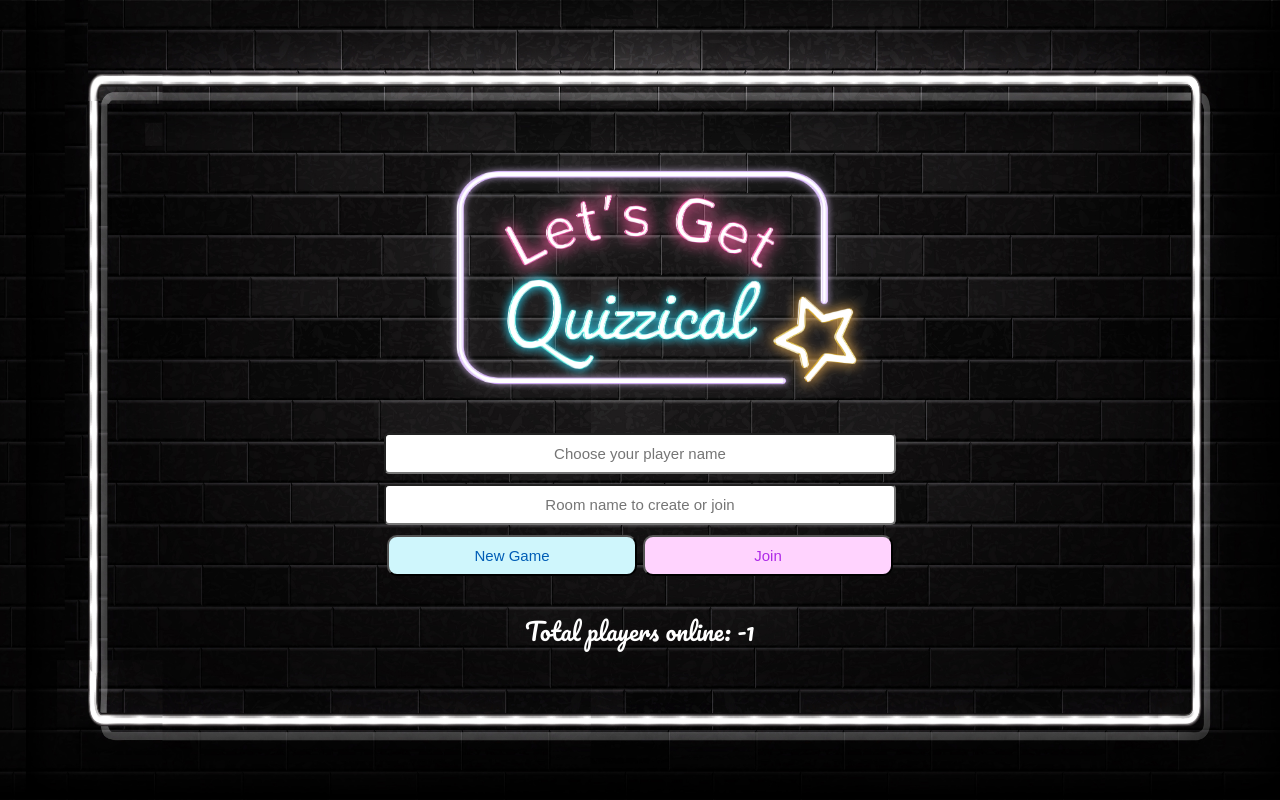
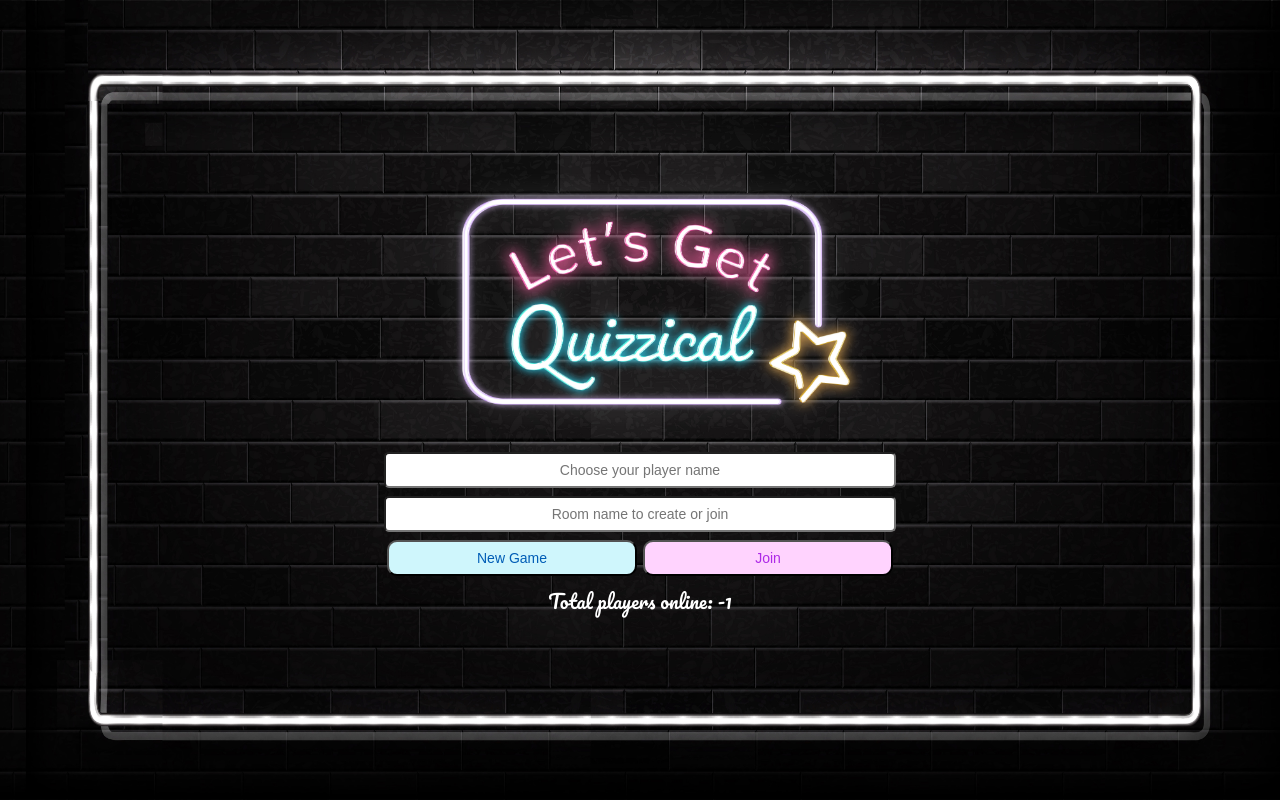
Before and after one commit to pearlhamilton/Quizzical, a React app in the folder react-client/: page / in a window 1280 px wide. Built offline with nearby package versions, Linux system fonts and the light colour scheme; no server answers.

Commit message:
styling fixes

```diff
--- a/react-client/src/components/PlayerBubble/style.css
+++ b/react-client/src/components/PlayerBubble/style.css
@@ -1,5 +1,5 @@
 .bubble{
-    background-color: blue;
+    background-color: rgb(200,71,84);
     border-radius: 50%;
     width: 100px;
     height: 100px;
--- a/react-client/src/pages/LeaderBoard/style.css
+++ b/react-client/src/pages/LeaderBoard/style.css
@@ -17,21 +17,6 @@
   padding-left: 2.8rem;
 }
 
-.score-container {
-  overflow: auto;
-  max-height: 300px;
-  min-width: 500px;
-  font-family: var( --content-text);
-  margin: 1rem;
-}
-
-
-@media screen and (max-width: 450px) {
-  #leaderboard-page {
-      background-image: url('../../images/home-mobile.jpg');
-  }
-}
-
 body {
   color: whitesmoke;
 }
@@ -41,3 +26,18 @@ h2 {
   font-family: var(--content-text);
   font-size: 1.8rem;
 }
+
+.score-container {
+  overflow: auto;
+  max-height: 240px;
+  min-width: 500px;
+  font-family: var( --content-text);
+  margin-bottom: 1rem;
+}
+
+
+@media screen and (max-width: 450px) {
+  #leaderboard-page {
+      background-image: url('../../images/home-mobile.jpg');
+  }
+}
--- a/react-client/src/pages/Lobby/style.css
+++ b/react-client/src/pages/Lobby/style.css
@@ -5,7 +5,7 @@
   }
 
   #Lobby{
-    background-image: url('../../images/leaderboard-desktop.jpg');
+    background-image: url('../../images/lobby-desktop.jpg');
     background-size: 100% 100%;
     background-repeat: no-repeat;
     height: 100vh;
@@ -14,20 +14,13 @@
     justify-content: center;
     align-items: center;
     text-align: center;
-    padding-left: 2.8rem;
+    padding-left: 12rem;
   }
 
   #players{
     display:flex;
     justify-content: space-between;
     min-width: 500px;
-  }
-
-
-  @media screen and (max-width: 450px) {
-    #leaderboard-page {
-        background-image: url('../../images/home-mobile.jpg');
-    }
   }
 
   body {
@@ -37,9 +30,15 @@
   h2 {
     /* padding-top: 12rem; */
     font-family: var(--content-text);
-    font-size: 1.8rem;
+    font-size: 2.5rem;
   }
 
   p {
     font-family: var(--content-text);
   }
+
+  @media screen and (max-width: 450px) {
+    #Lobby {
+        background-image: url('../../images/lobby-mobile.jpg');
+    }
+  }
--- a/react-client/src/pages/Welcome/style.css
+++ b/react-client/src/pages/Welcome/style.css
@@ -9,7 +9,7 @@
 #error {
     font-family: var(--content-text);
     position: absolute;
-    margin-top: 20px;
+    margin-top: 60px;
     font-size: 13px;
 }
 
@@ -29,9 +29,8 @@
 }
 
 #welcome img{
-    height: 300px;
+    height: 290px;
     width: auto;
-    padding-top: 0.5rem;
 }
 
 #welcome form{
@@ -50,11 +49,11 @@
 }
 #welcome input {
     margin: 0 auto;
-    font-size: 15px;
-    margin-bottom: 10px;
+    font-size: 14px;
+    margin-bottom: 8px;
     text-align: center;
     border-radius: 5px;
-    padding: 10px 0;
+    padding: 8px 0;
 
 }
 
@@ -90,12 +89,12 @@
 
 #welcome input[name="joinQuiz"]:hover {
     color:#ae2ae7;
-    background-color: #ff91fd;
-    box-shadow: 0 0 5px #ff91fd,
-                0 0 10px rgb(255 114 253 / 0.8),
-                0 0 15px rgb(255 114 253 / 0.7),
-                0 0 30px rgb(255 114 253 / 0.6);
-    border-color: #ff91fd;
+    background-color: #f3a4cb;
+    box-shadow: 0 0 5px #f3a4cb,
+                0 0 10px rgb(243 164 203 / 0.8),
+                0 0 15px rgb(243 164 203 / 0.7),
+                0 0 30px rgb(243 164 203 / 0.6);
+    border-color: #f3a4cb;
 }
 
 #welcome input[name="newQuiz"]:hover {
@@ -114,7 +113,9 @@
     text-align: center;
     font-family: var(--heading-text);
     color: var(--content);
-    font-size: 1.5rem;
+    font-size: 1.2rem;
+    margin-top: -1rem;
+    padding-top:1rem;
 }
 #welcome .disabled{
     pointer-events: none;
```
Also changed, not shown: react-client/src/images/lobby-desktop.jpg (added), react-client/src/images/lobby-mobile.jpg (added).
